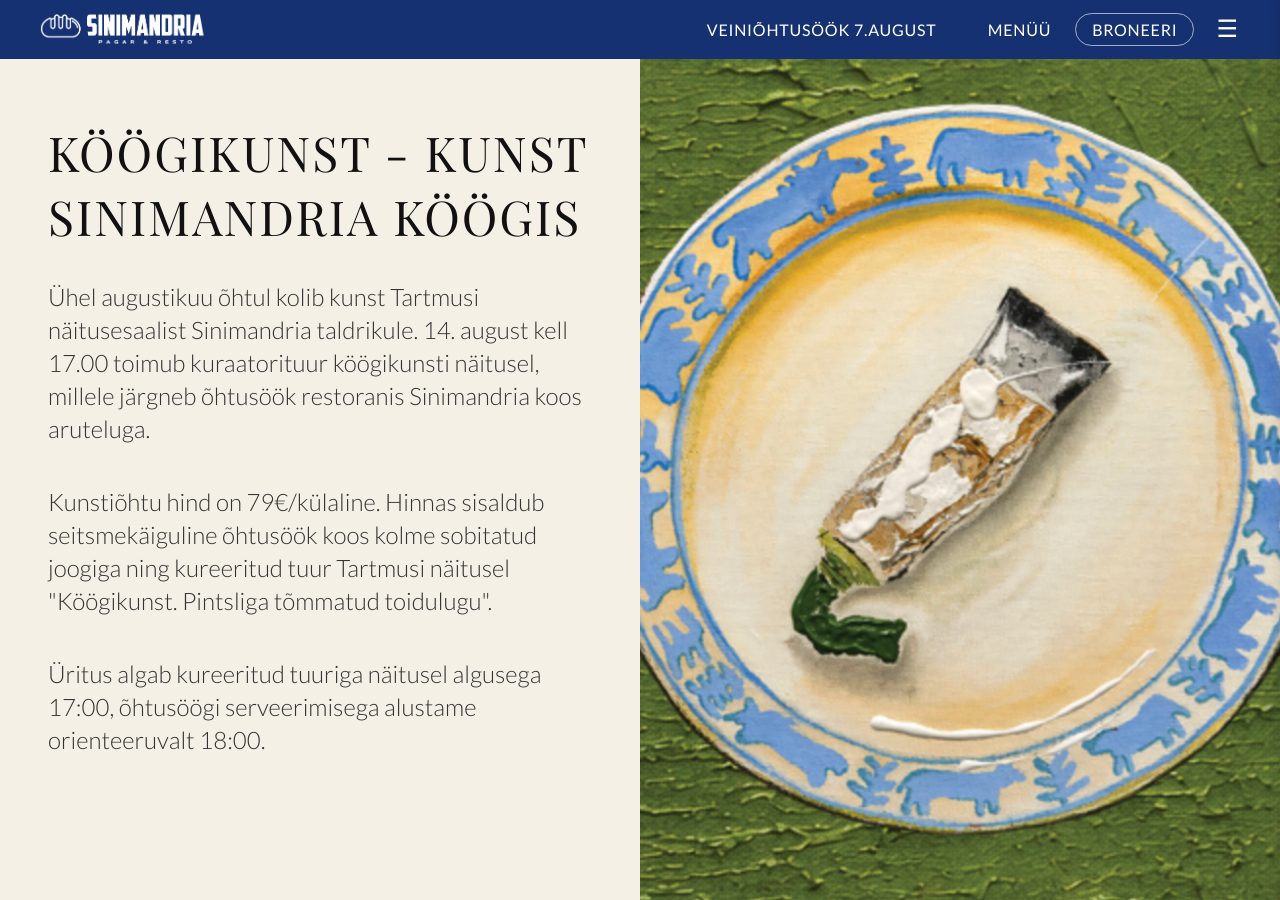
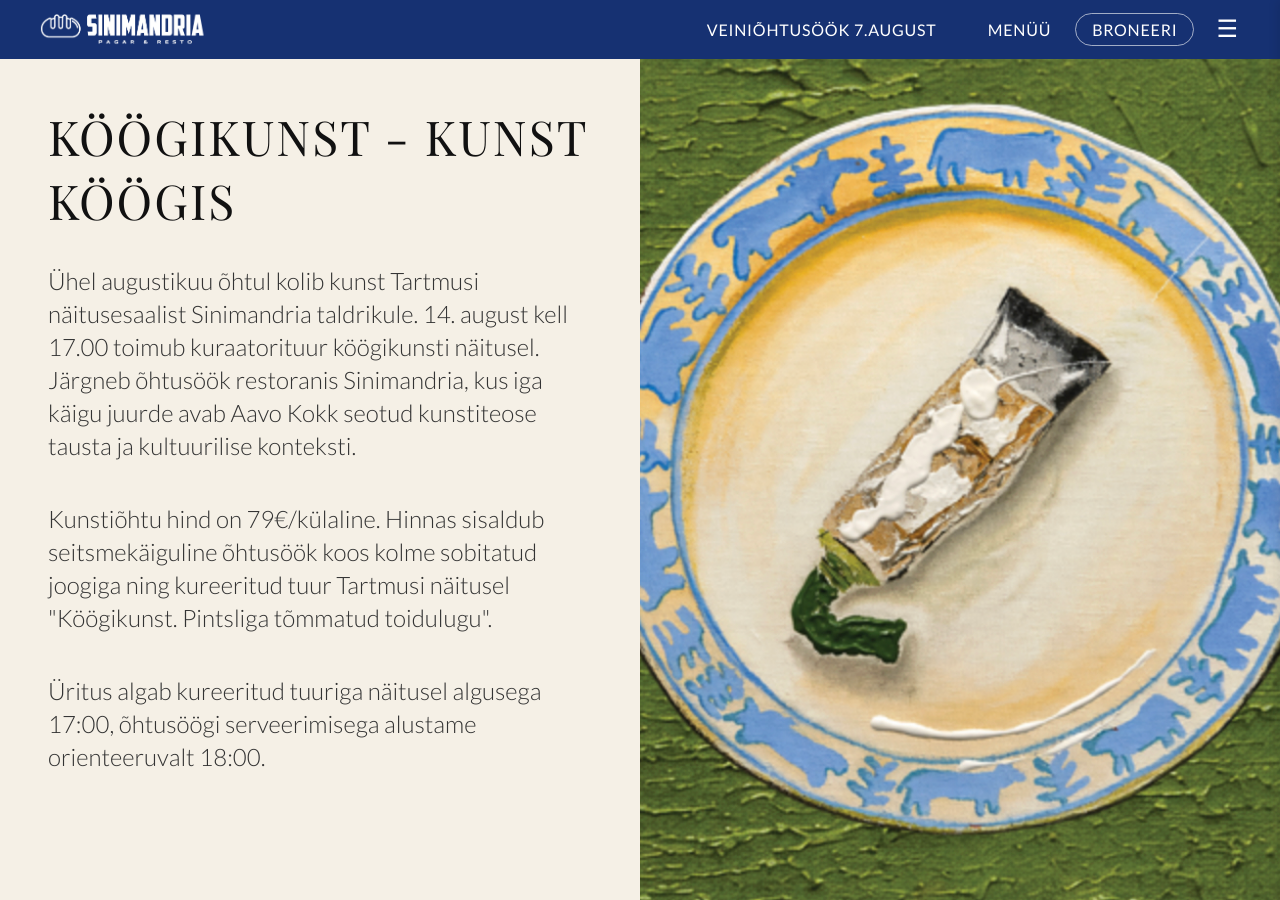
Before and after one commit to m-tu/sinimandria, a Jekyll site: the page built from pages/events/koogikunst.markdown, in a window 1280 px wide and 900 px high. Built offline with Jekyll 4.4.1, drawn with Linux system fonts in a browser that asks for light colours.

Commit message:
Update koogikunst.html

```diff
--- a/_layouts/events/koogikunst.html
+++ b/_layouts/events/koogikunst.html
@@ -8,9 +8,9 @@
     <main>
       <section class="section">
         <div class="text">
-          <h2>KÖÖGIKUNST - KUNST SINIMANDRIA KÖÖGIS</h2>
+          <h2>KÖÖGIKUNST - KUNST KÖÖGIS</h2>
           <p class="section-description">
-            Ühel augustikuu õhtul kolib kunst Tartmusi näitusesaalist Sinimandria taldrikule. 14. august kell 17.00 toimub kuraatorituur köögikunsti näitusel, millele järgneb õhtusöök restoranis Sinimandria koos aruteluga.
+            Ühel augustikuu õhtul kolib kunst Tartmusi näitusesaalist Sinimandria taldrikule. 14. august kell 17.00 toimub kuraatorituur köögikunsti näitusel. Järgneb õhtusöök restoranis Sinimandria, kus iga käigu juurde avab Aavo Kokk seotud kunstiteose tausta ja kultuurilise konteksti.
           </p>
           <p class="section-description">
 Kunstiõhtu hind on 79€/külaline. Hinnas sisaldub seitsmekäiguline õhtusöök koos kolme sobitatud joogiga ning kureeritud tuur Tartmusi näitusel "Köögikunst. Pintsliga tõmmatud toidulugu".
@@ -46,7 +46,7 @@
             <a href="{{ '/events/koogikunst-menu' | relative_url }}" class="section-link">TUTVU MENÜÜGA LÄHEMALT</a>
           </p>
         </div>
-        <img src="{{ '/assets/images/sinimandria-veiniohtusook-menyy.jpg' | absolute_url }}" alt="Kunst kui inspiratsiooniallikas">
+        <img src="{{ '/assets/images/kunst-taldrikul.jpg' | absolute_url }}" alt="Kunst kui inspiratsiooniallikas roale">
       </section>
 
       <section class="section reverse-on-mobile">
```
